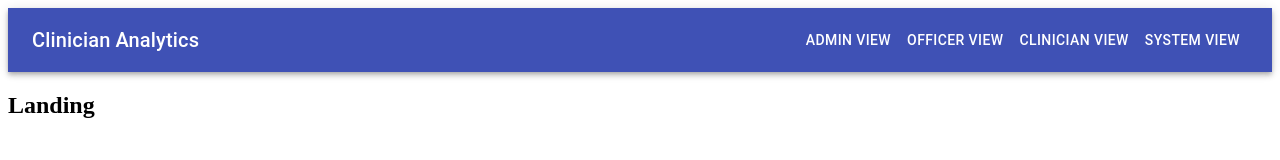
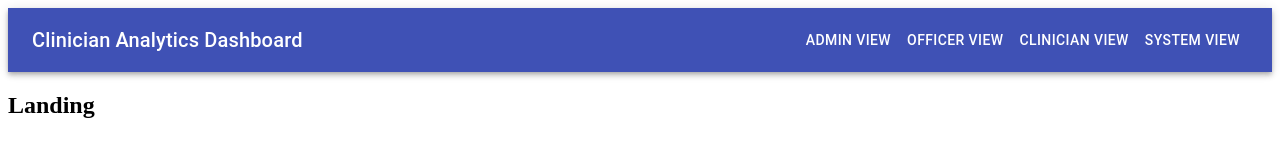
Before and after one commit to medic-saver/CAD-client, a React (Create React App) app in the folder client/: page / in a window 1280 px wide. Shown: the top 160 px of the page. Built offline with nearby package versions, Linux system fonts and the light colour scheme.

Commit message:
Clinicial Analytics Dashboard

```diff
--- a/client/src/components/menus/Navigation.js
+++ b/client/src/components/menus/Navigation.js
@@ -22,7 +22,7 @@ export default function Navigation() {
           <AppBar position="static">
             <Toolbar>
               <Typography variant="h6" className={classes.title}>
-                Clinician Analytics
+                Clinician Analytics Dashboard
               </Typography>
               <Button color="inherit" component={Link} to="/admin-view">Admin View</Button>
               <Button color="inherit" component={Link} to="/officer-view">Officer View</Button>
```
